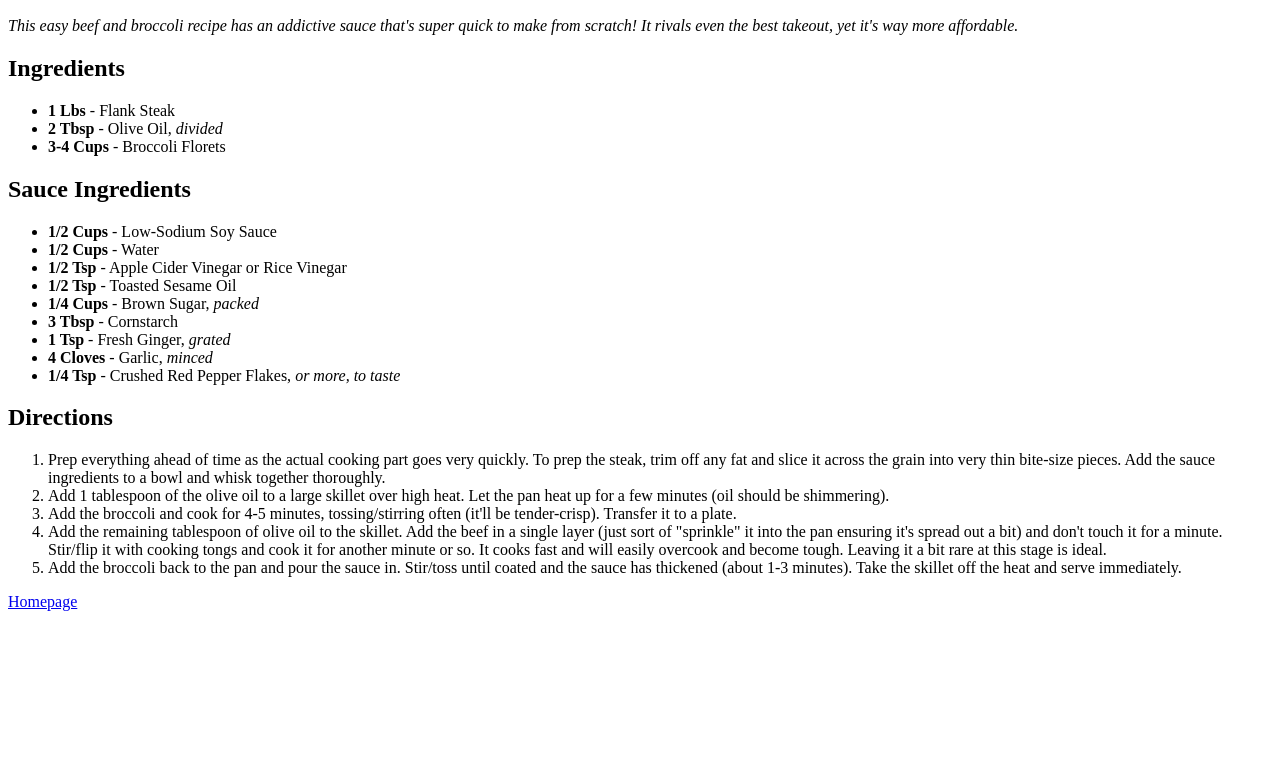
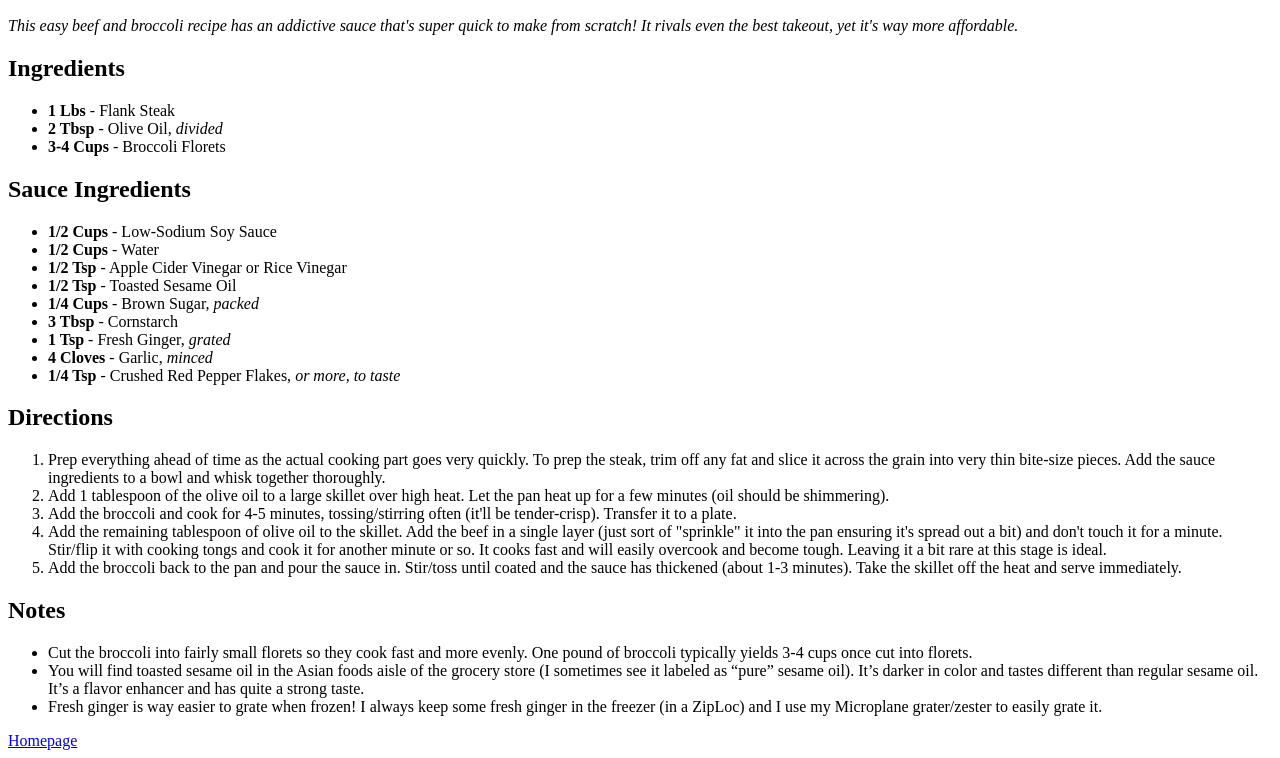
Before and after one commit to WheelockCode/odin-recipes, a plain HTML site: page recipes/beef_broccoli.html in a window 1280 px wide. Shown: the part 383-1141 px from the top of the page. Before the commit the page ends 1002 px from the top, so only its background shows below. Drawn offline with Linux system fonts and the light colour scheme.

Commit message:
added notes to beef_broccoli.html

```diff
--- a/recipes/beef_broccoli.html
+++ b/recipes/beef_broccoli.html
@@ -67,6 +67,24 @@
             </li>
         </ol>
 
+        <h2>Notes</h2>
+
+        <ul>
+            <li>
+                Cut the broccoli into fairly small florets so they cook fast and more evenly.
+                One pound of broccoli typically yields 3-4 cups once cut into florets.
+            </li>
+            <li>
+                You will find toasted sesame oil in the Asian foods aisle of the grocery store
+                (I sometimes see it labeled as “pure” sesame oil). It’s darker in color and tastes
+                different than regular sesame oil. It’s a flavor enhancer and has quite a strong taste.
+            </li>
+            <li>
+                Fresh ginger is way easier to grate when frozen! I always keep some fresh ginger in the freezer
+                (in a ZipLoc) and I use my Microplane grater/zester to easily grate it.
+            </li>
+        </ul>
+
         <a href="../index.html">Homepage</a>
 
     </body>
```
